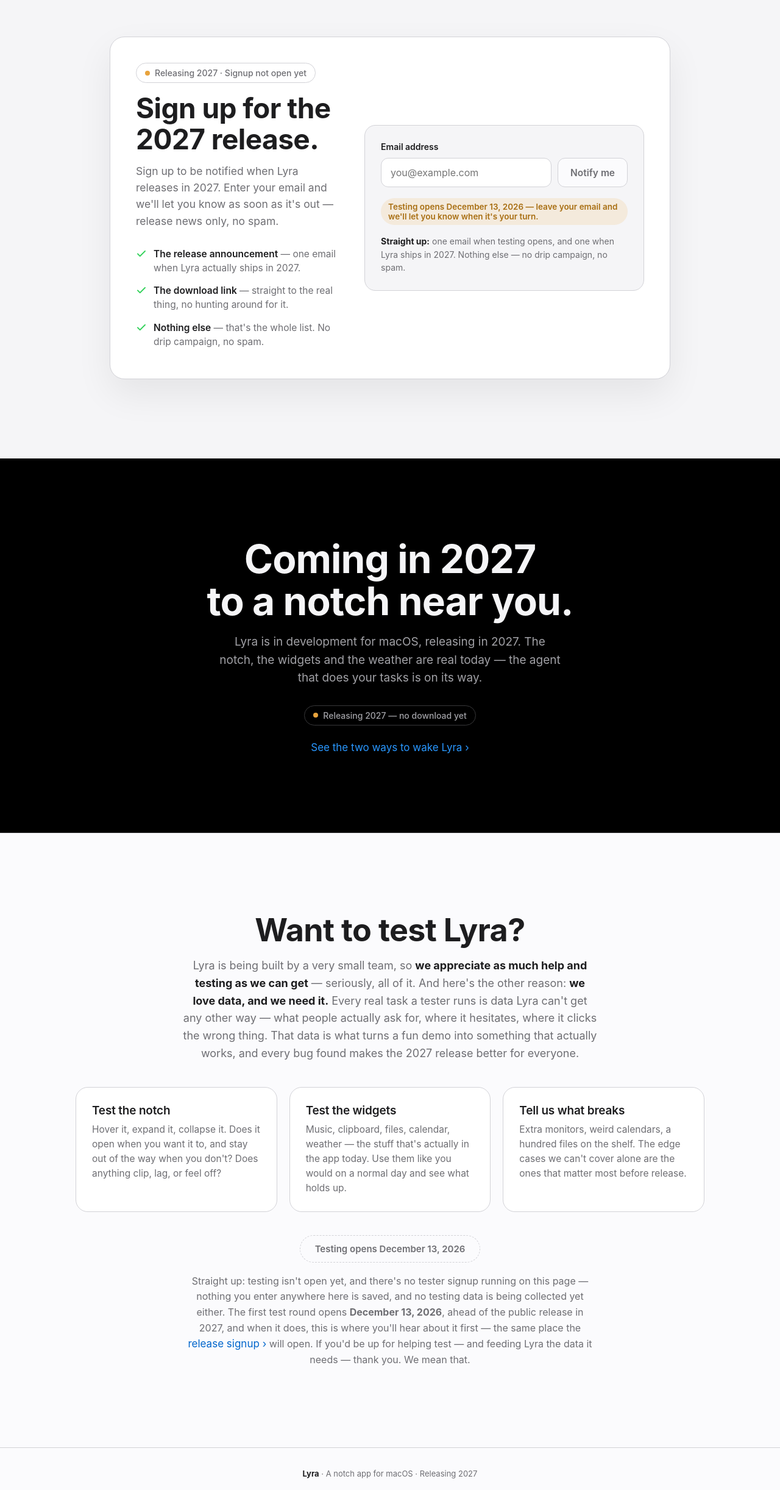
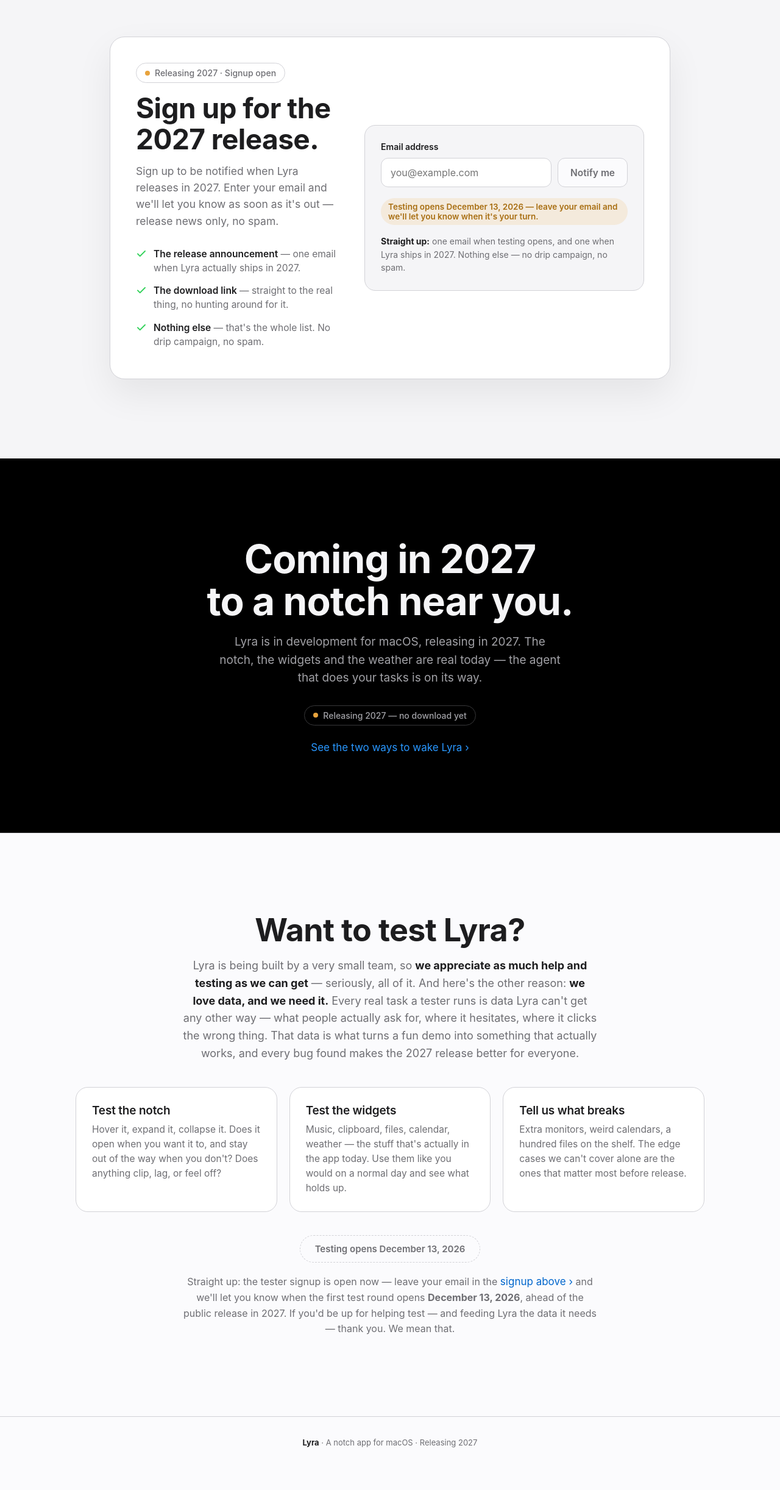
Before and after one commit to moehussain101/lyra-website, a plain HTML site: page index.html in a window 1280 px wide. Shown: the part 9504-11948 px from the top of the page at 61% size. After the commit the page ends 11922 px from the top, so only its background shows below. Drawn offline with Linux system fonts and the light colour scheme.

Commit message:
Signup copy: mark signup open now that Formspree is wired

```diff
--- a/index.html
+++ b/index.html
@@ -1276,7 +1276,7 @@
       <div class="wrap">
         <div class="signup-card reveal">
           <div>
-            <span class="pill-status"><span class="dot"></span> Releasing 2027 · Signup not open yet</span>
+            <span class="pill-status"><span class="dot"></span> Releasing 2027 · Signup open</span>
             <h2>Sign up for the 2027 release.</h2>
             <p>Sign up to be notified when Lyra releases in 2027. Enter your email and we'll let you know as soon as it's out — release news only, no spam.</p>
             <ul class="signup-perks">
@@ -1344,7 +1344,7 @@
         </div>
         <div class="test-cta reveal">
           <span class="notify-soon">Testing opens December 13, 2026</span>
-          <p>Straight up: testing isn't open yet, and there's no tester signup running on this page — nothing you enter anywhere here is saved, and no testing data is being collected yet either. The first test round opens <b>December 13, 2026</b>, ahead of the public release in 2027, and when it does, this is where you'll hear about it first — the same place the <a class="link-arrow" href="#signup">release signup</a> will open. If you'd be up for helping test — and feeding Lyra the data it needs — thank you. We mean that.</p>
+          <p>Straight up: the tester signup is open now — leave your email in the <a class="link-arrow" href="#signup">signup above</a> and we'll let you know when the first test round opens <b>December 13, 2026</b>, ahead of the public release in 2027. If you'd be up for helping test — and feeding Lyra the data it needs — thank you. We mean that.</p>
         </div>
       </div>
     </section>
```
